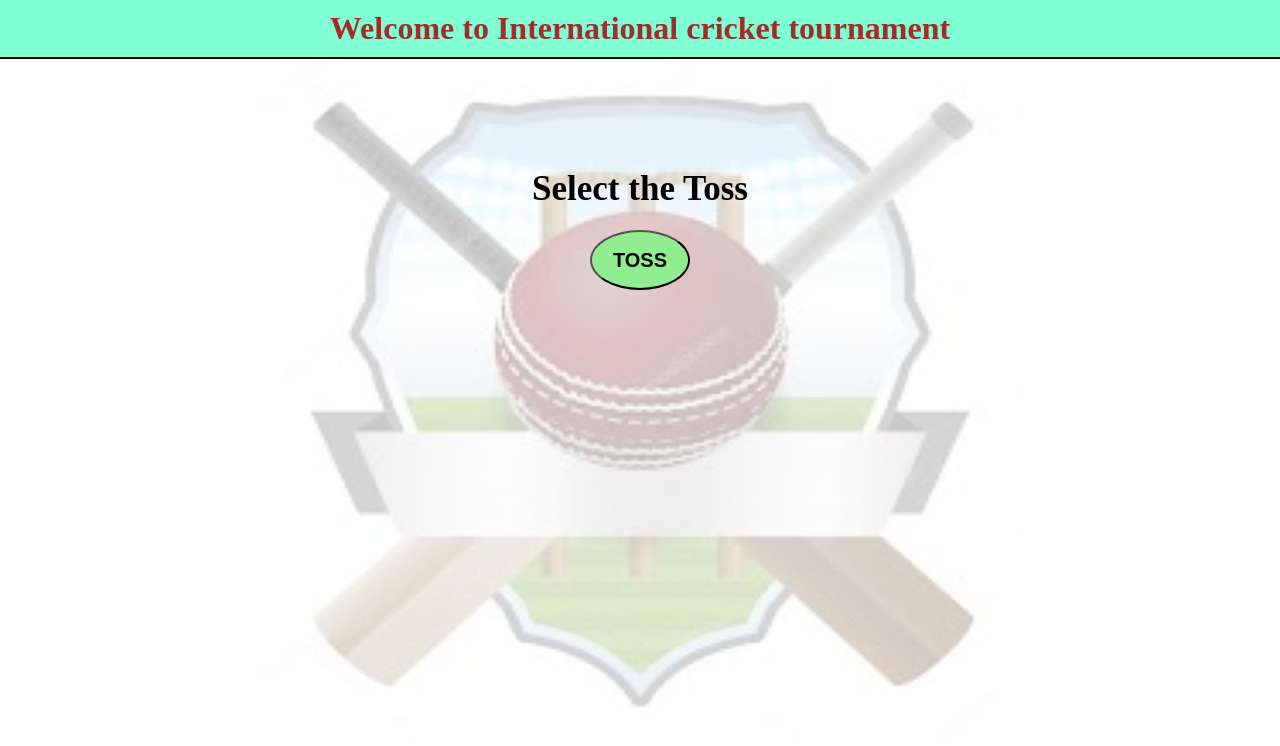
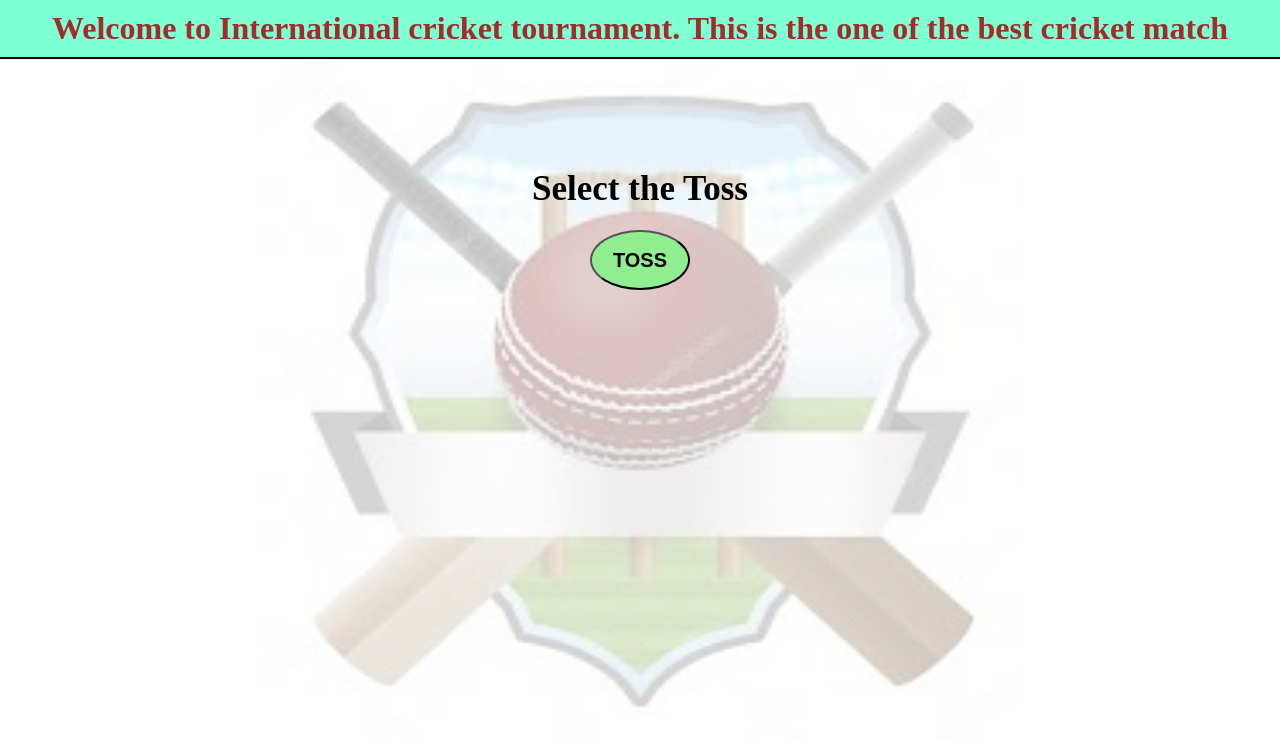
Before and after one commit to abusad14/Demo_cricket, a plain HTML site: page index.html in a window 1280 px wide. Drawn offline with Linux system fonts and the light colour scheme.

Commit message:
second commit

```diff
--- a/index.html
+++ b/index.html
@@ -8,9 +8,12 @@
   </head>
   <body>
     <div class="body">
-      <h1>Welcome to International cricket tournament</h1>
+      <h1>
+        Welcome to International cricket tournament. This is the one of the best
+        cricket match
+      </h1>
       <div class="img-div">
-        <img src="/cricket2.jpg" alt="" />
+        <img src="cricket2.jpg" alt="" />
       </div>
       <h2>Select the Toss</h2>
       <button class="toss" onclick="tossFunction()">TOSS</button>
```
